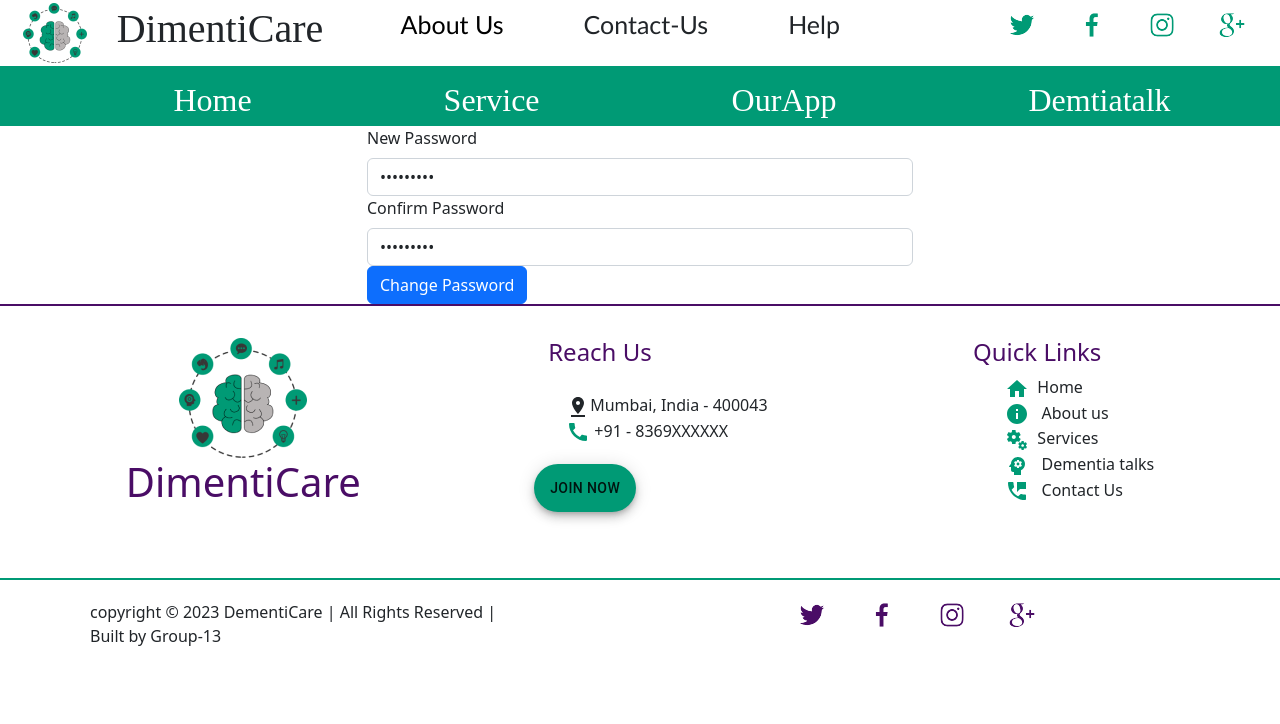
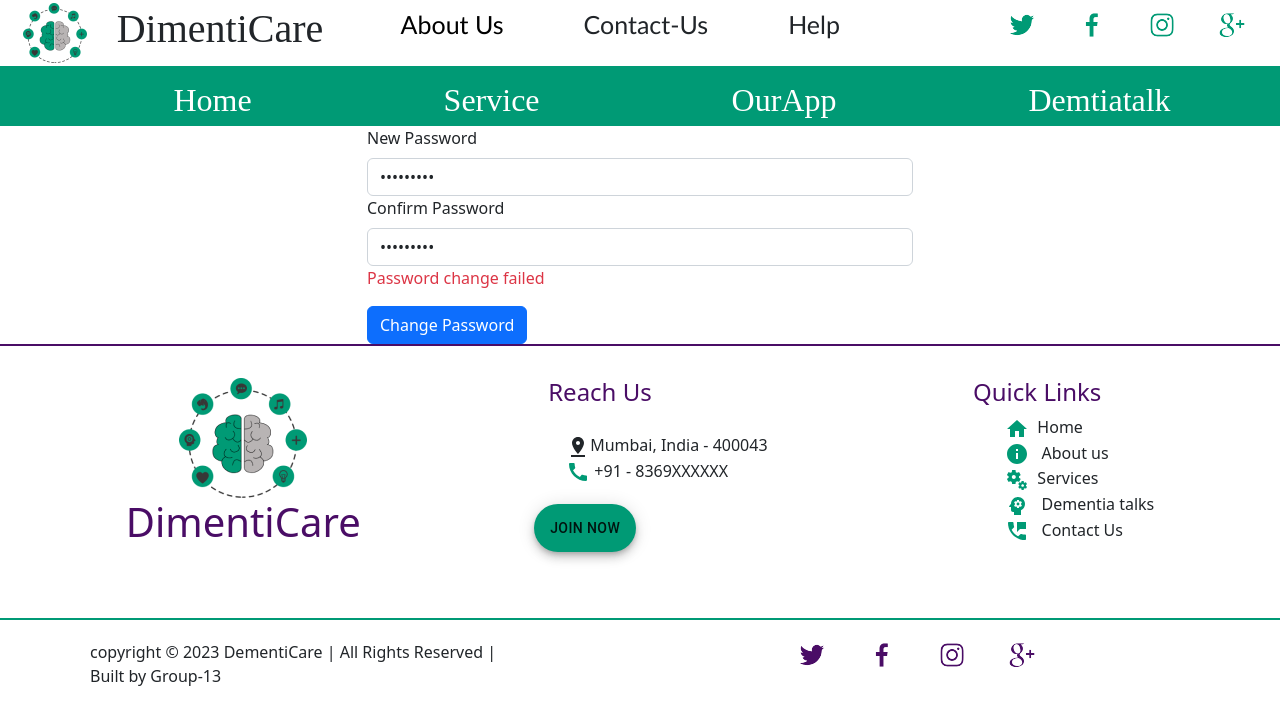
Before and after one commit to Group-ZHAP/DementiaCare-Web-app, a React (Create React App) app: page /ChangePassword in a window 1280 px wide. Both pictures are taken after typing "Sample123", "Sample123" into the empty fields and a click on the button "Change Password". Shown: the top 724 px of the page. Built offline with nearby package versions, Linux system fonts and the light colour scheme; the HTML template or start-up script is replaced by a standard one.

Commit message:
changepassword

```diff
--- a/src/Auth/ChangePassword.js
+++ b/src/Auth/ChangePassword.js
@@ -2,45 +2,48 @@ import React, { useState } from "react";
 import { Form, Button, Container, Row, Col } from "react-bootstrap";
 
 const ChangePassword = () => {
-  //   const [currentPassword, setCurrentPassword] = useState("");
   const [password, setPassword] = useState("");
-  const [password2, setPassword2] = useState("");
+  const [cnfm_password, setCnfm_password] = useState("");
+  const [errorMessage, setErrorMessage] = useState("");
 
   const handleSubmit = async (event) => {
     event.preventDefault();
 
-    // Validate the form data
-    if (setPassword !== setPassword2) {
-      // Show an error message
+    if (password !== cnfm_password) {
+      setErrorMessage("Passwords do not match");
       return;
+    } else {
+      setErrorMessage("");
     }
 
-    // Make an API call to change the password
     try {
+      const token = JSON.parse(localStorage.getItem("token"));
+      console.log(token.access);
       const response = await fetch(
-        "http://127.0.0.1:8000/auth/user/changepassword/",
+        "http://localhost:8000/auth/user/changepassword/",
         {
           method: "POST",
           headers: {
+            Accept: "application/json",
             "Content-Type": "application/json",
+            Authorization: `Bearer ${token.access}`,
           },
+
           body: JSON.stringify({
             password,
-            password2,
+            cnfm_password,
           }),
         }
       );
       if (!response.ok) {
-        // Show  error message
+        setErrorMessage("Password change failed");
         return;
       }
 
-      // Clear  form
-      //   setCurrentPassword("");
       setPassword("");
-      setPassword2("");
+      setCnfm_password("");
     } catch (error) {
-      // Show  error message
+      setErrorMessage("Password change failed");
     }
   };
 
@@ -61,10 +64,11 @@ const ChangePassword = () => {
               <Form.Label>Confirm Password</Form.Label>
               <Form.Control
                 type="password"
-                value={password2}
-                onChange={(event) => setPassword2(event.target.value)}
+                value={cnfm_password}
+                onChange={(event) => setCnfm_password(event.target.value)}
               />
             </Form.Group>
+            {errorMessage && <p className="text-danger">{errorMessage}</p>}
             <Button variant="primary" type="submit">
               Change Password
             </Button>
--- a/src/Auth/Login.js
+++ b/src/Auth/Login.js
@@ -22,30 +22,29 @@ export default function Login() {
         if (response.status === 200) {
           // Handle Successful login
           console.log("Successful login");
-          localStorage.setItem("isLoggedIn", true);
-          setIsLoggedIn(true);
-          navigate("/");
+          return response.json();
         } else if (response.status === 401) {
           // Handle Unauthorized
           setAlertMessage("Invalid email or password");
           setShowAlert(true);
         } else {
-          console.log("An error ocurred, status code:- ", response.status);
+          console.log("An error occurred, status code:- ", response.status);
+        }
+      })
+      .then((data) => {
+        if (data && data.token) {
+          // Store token in local storage
+          // localStorage.setItem('token', JSON.stringify({ access_token: 'your_token_here' }));
+
+          localStorage.setItem("token", JSON.stringify(data.token));
+          setIsLoggedIn(true);
+          navigate("/");
         }
       })
       .catch((error) => {
-        // console.error("Error:", error);
+        console.error("Error:", error);
       });
   };
-
-  useEffect(() => {
-    const loggedIn = localStorage.getItem("isLoggedIn");
-    if (loggedIn) {
-      setIsLoggedIn(true);
-    } else {
-      // redirect to login page
-    }
-  }, []);
 
   return (
     <div style={{ padding: "30px" }}>
```
Also changed, not shown: src/components/Quiz.js (added).
